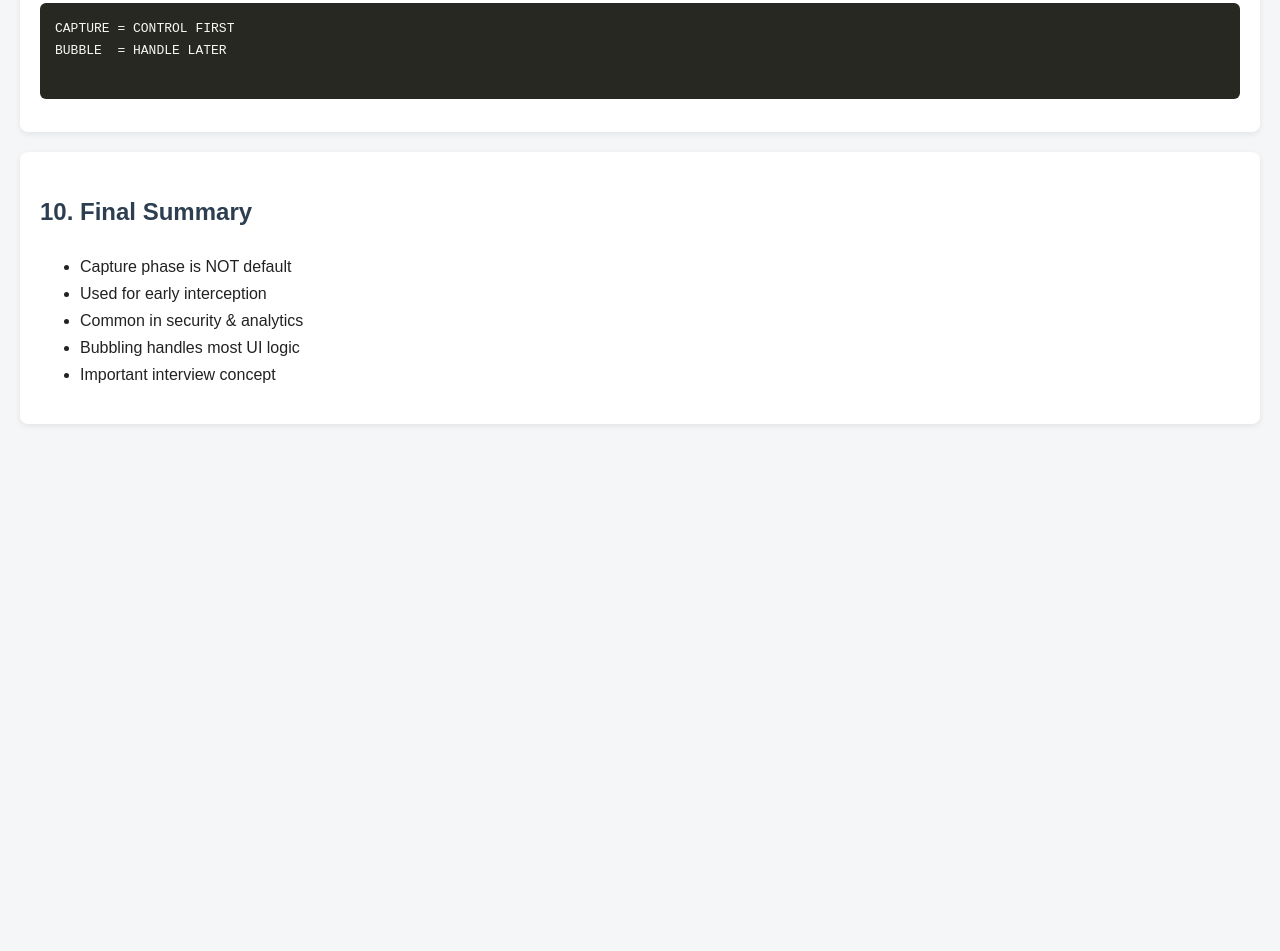
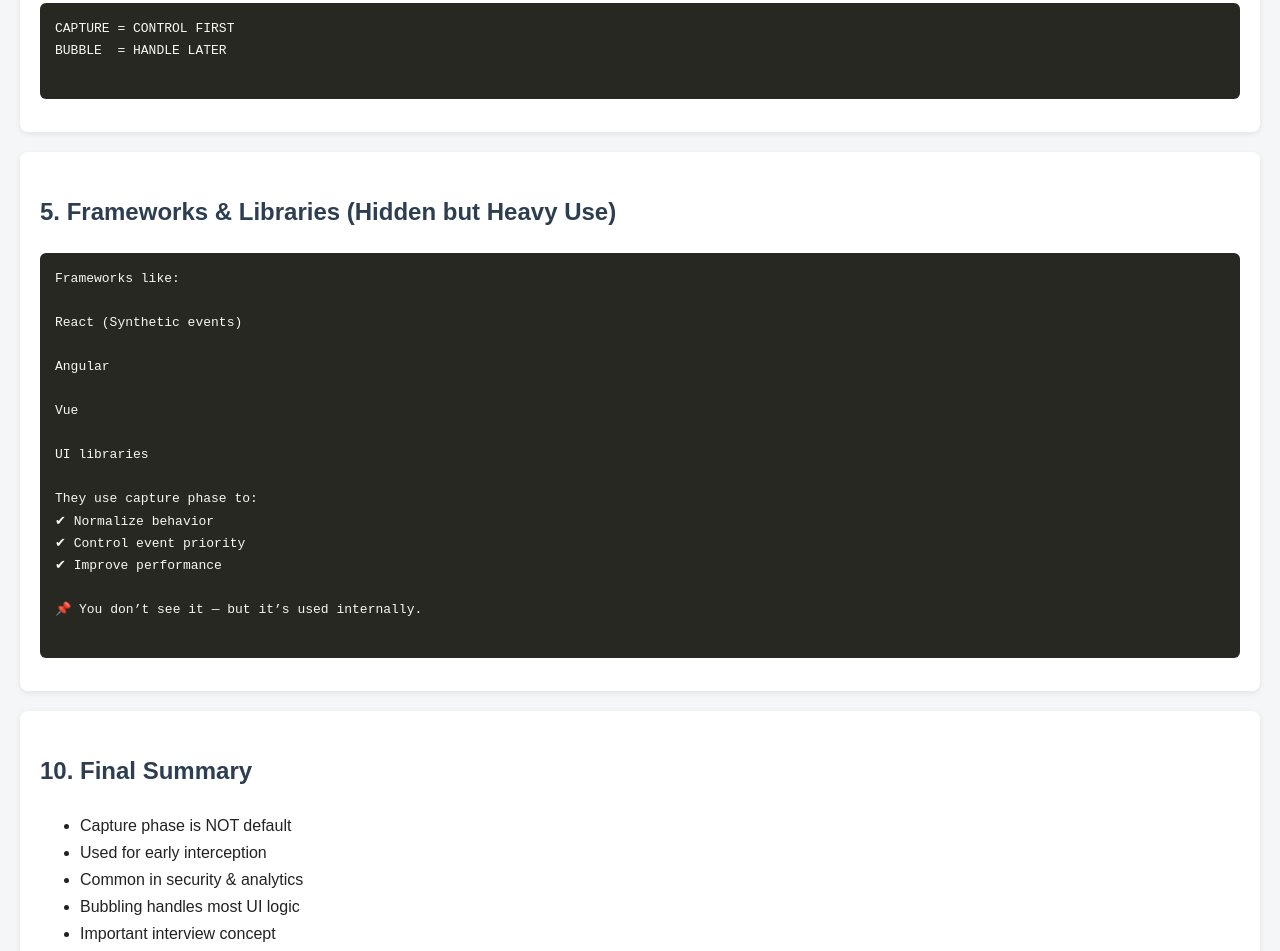
Before and after one commit to vishalsavaliyas/interview_prepration, a plain HTML site: page event_when_use_capture-phase-usage.html in a window 1280 px wide. Shown: the part 4602-5553 px from the top of the page. Before the commit the page ends 5066 px from the top, so only its background shows below. Drawn offline with Linux system fonts and the light colour scheme.

Commit message:
Update event_when_use_capture-phase-usage.html

```diff
--- a/event_when_use_capture-phase-usage.html
+++ b/event_when_use_capture-phase-usage.html
@@ -335,7 +335,27 @@ CAPTURE = CONTROL FIRST
 BUBBLE  = HANDLE LATER
   </pre>
 </section>
+<section>
+  <h2>5. Frameworks & Libraries (Hidden but Heavy Use)</h2>
+  <pre>
+Frameworks like:
 
+React (Synthetic events)
+
+Angular
+
+Vue
+
+UI libraries
+
+They use capture phase to:
+✔ Normalize behavior
+✔ Control event priority
+✔ Improve performance
+
+📌 You don’t see it — but it’s used internally.
+  </pre>
+</section>
 <!-- SUMMARY -->
 <section>
   <h2>10. Final Summary</h2>
```
